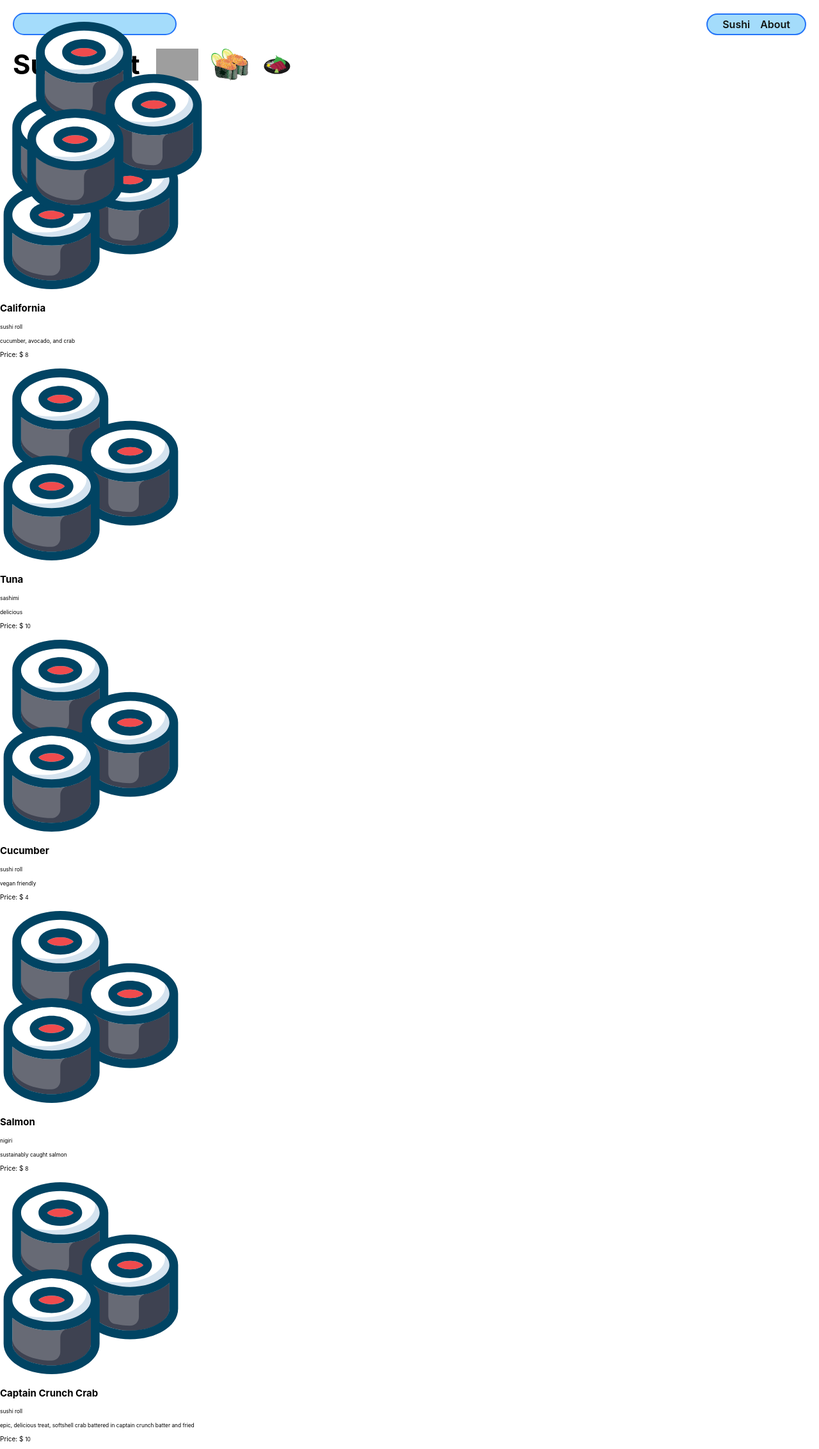
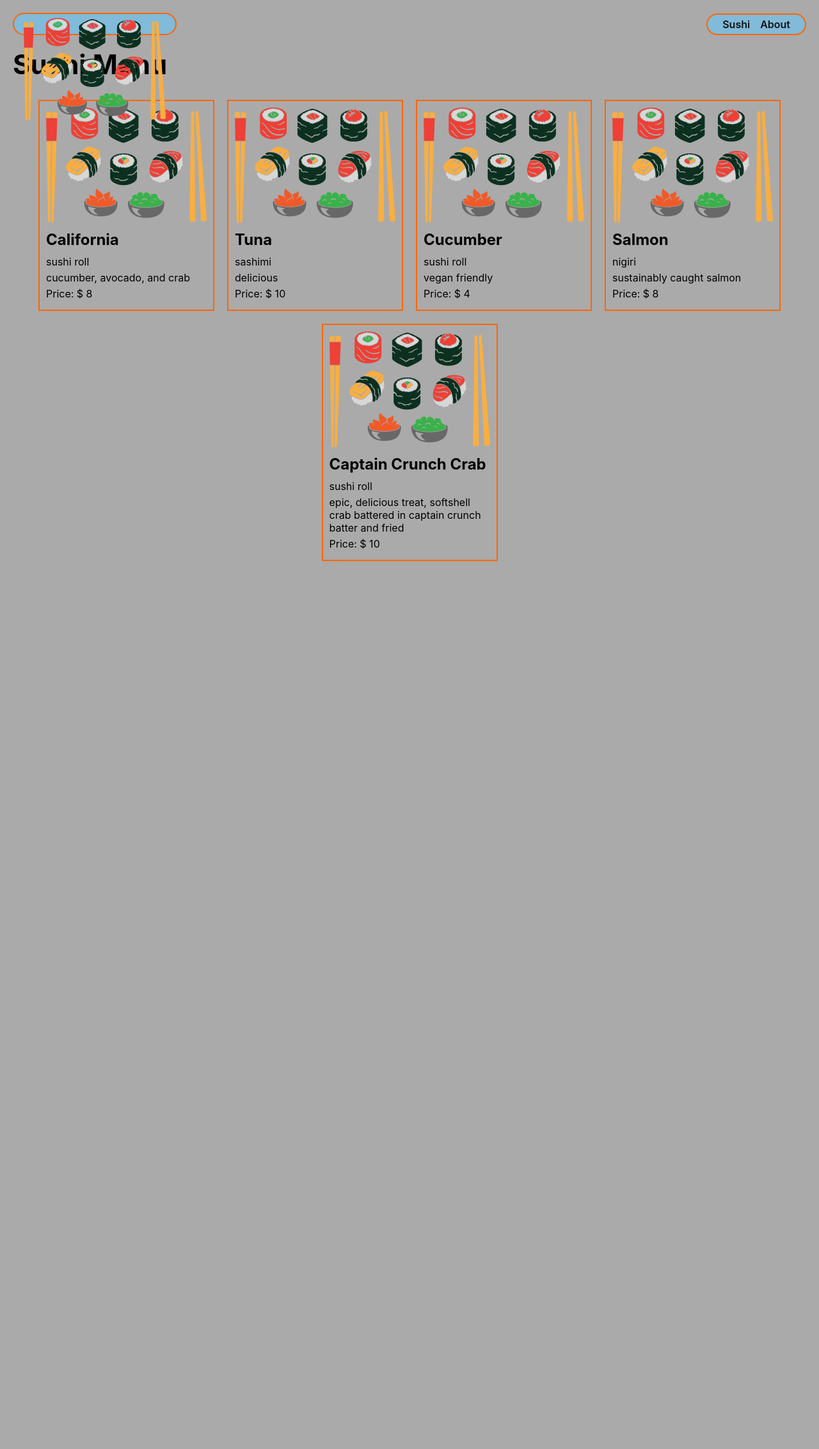
Before and after one commit to katiacreator/sushi-collector, a Django app: page /sushi/ in a window 1280 px wide. Shown: the whole page at 64% size. After the commit the page ends 877 px from the top, so only its background shows below. Run offline with Django 3.2, Linux system fonts and the light colour scheme; grey boxes are pictures that could not be loaded.

Commit message:
added all css files and changed some styling to index page

```diff
--- a/main_app/static/css/base.css
+++ b/main_app/static/css/base.css
@@ -1,5 +1,6 @@
 html {
-  box-sizing: border-box
+  box-sizing: border-box;
+  background: #AAA;
 }
 
 /* The Universal Selector */
@@ -26,9 +27,9 @@ body {
     'Ubuntu', 'Cantarell', 'Fira Sans', 'Droid Sans', 'Helvetica Neue',
     sans-serif;
   min-height: 100vh;
-  --nav-bg: rgba(104, 197, 248, .7);
-  --nav-bg-ff: rgba(104, 197, 248, .9);
-  --borders: rgb(36, 116, 248) solid 2px;
+  --nav-bg: #AAA;
+  --nav-bg-ff: #AAA;
+  --borders: rgb(255, 102, 0) solid 2px;
   --text-color: rgb(17, 20, 17);
   --link-hover-color: rgb(16, 56, 158);
   --button-bg: rgb(245, 245, 245);
--- a/main_app/static/css/cat-index.css
+++ b/main_app/static/css/sushi-index.css
@@ -3,6 +3,7 @@
   display: flex;
   justify-content: center;
   flex-wrap: wrap;
+
 }
 
 .card {
--- a/main_app/templates/base.html
+++ b/main_app/templates/base.html
@@ -18,7 +18,7 @@
     <header>
       <div class="header-logo-container">
         <a href="/">
-          <img src="{% static 'images/sushi-logo-icon.svg' %}" alt="The Sushi Collector Logo" />
+          <img src="{% static 'images/sushi.svg' %}" alt="The Sushi Collector Logo" />
         </a>
       </div>
       <nav>
--- a/main_app/templates/sushi/index.html
+++ b/main_app/templates/sushi/index.html
@@ -7,11 +7,7 @@
 {% endblock %} {% block content %}
 
 <section class="page-header">
-  <h1>Sushi List</h1>
-  <img src="{% static 'images/sardine-sushi.svg' %}" alt="sardine sushi" />
-  <img src="{% static 'images/salmon-roe-sushi.svg' %}" alt="salmon-roe-sushi" />
-  <img src="{% static 'images/tuna-plate.svg' %}" alt="A plate of tuna sushi" />
-  {% comment %} <img src="{% static 'images/sushi-in-box.svg' %}" alt="A sushi in a box" /> {% endcomment %}
+  <h1>Sushi Menu</h1>
 </section>
 
 <section class="card-container">
@@ -21,17 +17,17 @@
       <div class="card-content">
         <div class="card-img-container">
           <img
-            src="{% static 'images/sushi-logo-icon.svg' %}"
+            src="{% static 'images/sushi.svg' %}"
             alt="sushi logo icon"
           />
         </div>
         <h2 class="card-title">{{ sushi.name }}</h2>
 
-       <p><small>{{ sushi.type }}</small></p>
+       <p>{{ sushi.type }}</p>
 
-        <p><small>{{ sushi.description }}</small></p>
+        <p>{{ sushi.description }}</p>
 
-        <p>Price: $ <small>{{ sushi.price }}</small></p>
+        <p>Price: $ {{ sushi.price }}</p>
       </div>
     {% comment %} </a> {% endcomment %}
   </div>
```
Also changed, not shown: main_app/static/css/sushi-detail.css (renamed from main_app/static/css/cat-detail.css).
